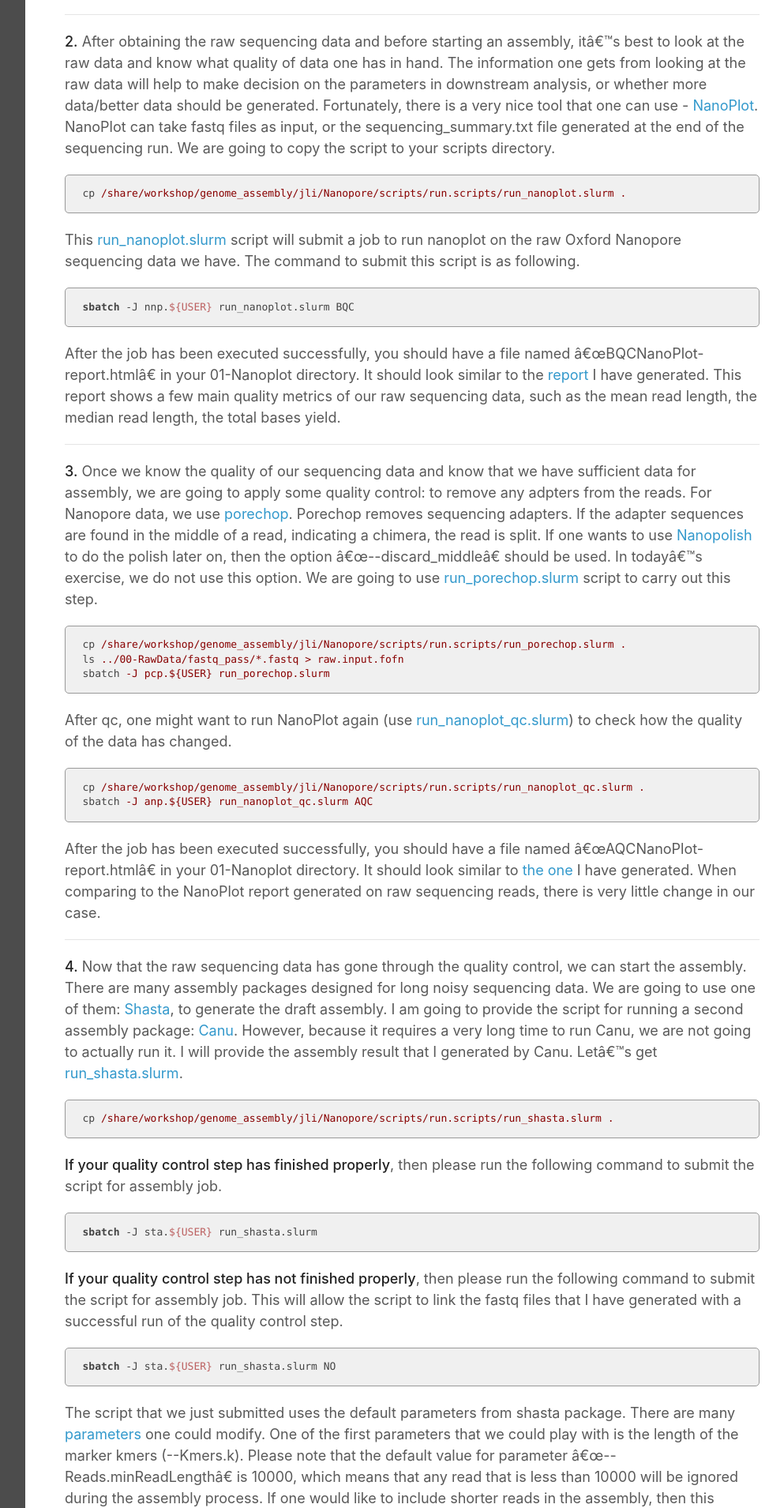
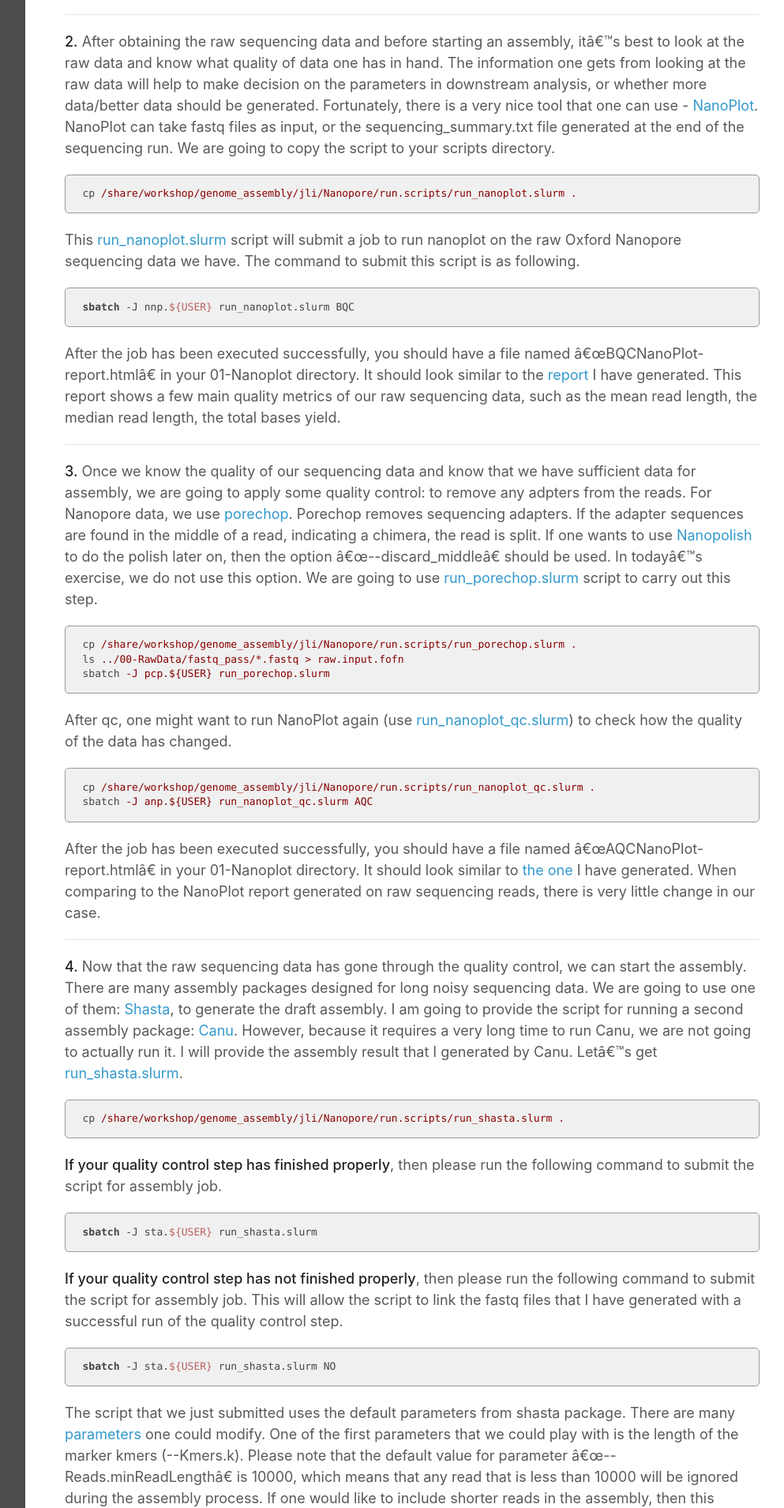
Before and after one commit to ucdavis-bioinformatics-training/2020-Genome_Assembly_Workshop, a Jekyll site: the page built from ONT_Assembly/nanopore.md, in a window 1280 px wide. Shown: the part 1562-3471 px from the top of the page at 79% size, without its empty margins (268-1261 px from the left). Built offline with Jekyll 4.4.1, drawn with Linux system fonts in a browser that asks for light colours; our own code applies the rules of GitHub Pages for plain Markdown files; some of the changed text lies outside the part shown.

Commit message:
update ONT

```diff
--- a/ONT_Assembly/nanopore.md
+++ b/ONT_Assembly/nanopore.md
@@ -42,7 +42,7 @@
 
 **2\.** After obtaining the raw sequencing data and before starting an assembly, it's best to look at the raw data and know what quality of data one has in hand. The information one gets from looking at the raw data will help to make decision on the parameters in downstream analysis, or whether more data/better data should be generated. Fortunately, there is a very nice tool that one can use - [NanoPlot](https://github.com/wdecoster/NanoPlot). NanoPlot can take fastq files as input, or the sequencing_summary.txt file generated at the end of the sequencing run. We are going to copy the script to your scripts directory.
 
-    cp /share/workshop/genome_assembly/jli/Nanopore/scripts/run.scripts/run_nanoplot.slurm .
+    cp /share/workshop/genome_assembly/jli/Nanopore/run.scripts/run_nanoplot.slurm .
 
 This [run_nanoplot.slurm](https://raw.githubusercontent.com/ucdavis-bioinformatics-training/2020-Genome_Assembly_Workshop/master/scripts/ONT/run_nanoplot.slurm) script will submit a job to run nanoplot on the raw Oxford Nanopore sequencing data we have. The command to submit this script is as following.
 
@@ -54,13 +54,13 @@
 
 **3\.** Once we know the quality of our sequencing data and know that we have sufficient data for assembly, we are going to apply some quality control: to remove any adpters from the reads. For Nanopore data, we use [porechop](https://github.com/rrwick/Porechop). Porechop removes sequencing adapters. If the adapter sequences are found in the middle of a read, indicating a chimera, the read is split. If one wants to use [Nanopolish](https://github.com/jts/nanopolish) to do the polish later on, then the option "\-\-discard_middle" should be used. In today's exercise, we do not use this option. We are going to use [run_porechop.slurm](https://raw.githubusercontent.com/ucdavis-bioinformatics-training/2020-Genome_Assembly_Workshop/master/scripts/ONT/run_porechop.slurm) script to carry out this step.
 
-    cp /share/workshop/genome_assembly/jli/Nanopore/scripts/run.scripts/run_porechop.slurm .
+    cp /share/workshop/genome_assembly/jli/Nanopore/run.scripts/run_porechop.slurm .
     ls ../00-RawData/fastq_pass/*.fastq > raw.input.fofn
     sbatch -J pcp.${USER} run_porechop.slurm
 
 After qc, one might want to run NanoPlot again (use [run_nanoplot_qc.slurm](https://raw.githubusercontent.com/ucdavis-bioinformatics-training/2020-Genome_Assembly_Workshop/master/scripts/ONT/run_nanoplot_qc.slurm)) to check how the quality of the data has changed.
 
-    cp /share/workshop/genome_assembly/jli/Nanopore/scripts/run.scripts/run_nanoplot_qc.slurm .
+    cp /share/workshop/genome_assembly/jli/Nanopore/run.scripts/run_nanoplot_qc.slurm .
     sbatch -J anp.${USER} run_nanoplot_qc.slurm AQC
 
 After the job has been executed successfully, you should have a file named "AQCNanoPlot-report.html" in your 01-Nanoplot directory. It should look similar to [the one](AQCNanoPlot-report.html) I have generated. When comparing to the NanoPlot report generated on raw sequencing reads, there is very little change in our case.
@@ -69,7 +69,7 @@
 
 **4\.** Now that the raw sequencing data has gone through the quality control, we can start the assembly. There are many assembly packages designed for long noisy sequencing data. We are going to use one of them: [Shasta](https://github.com/chanzuckerberg/shasta), to generate the draft assembly. I am going to provide the script for running a second assembly package: [Canu](https://canu.readthedocs.io/en/latest/). However, because it requires a very long time to run Canu, we are not going to actually run it. I will provide the assembly result that I generated by Canu. Let's get [run_shasta.slurm](https://raw.githubusercontent.com/ucdavis-bioinformatics-training/2020-Genome_Assembly_Workshop/master/scripts/ONT/run_shasta.slurm).
 
-    cp /share/workshop/genome_assembly/jli/Nanopore/scripts/run.scripts/run_shasta.slurm .
+    cp /share/workshop/genome_assembly/jli/Nanopore/run.scripts/run_shasta.slurm .
 
 **If your quality control step has finished properly**, then please run the following command to submit the script for assembly job.
 
@@ -93,7 +93,7 @@
 
 **5\.** After generating the draft assembly, the next step is to polish it. [Racon](https://github.com/isovic/racon) is a tool to generate consensus sequences of a draft assembly that was created by a tool without a consensus step. It requires three files as input: the file that contains the sequences used for correction, the file that contains the sequences to be corrected, and the file that contains the overlaps between the aforementioned two sets of sequences. The [run_racon.slurm](https://raw.githubusercontent.com/ucdavis-bioinformatics-training/2020-Genome_Assembly_Workshop/master/scripts/ONT/run_racon.slurm) script first creates the overlap between the qced sequences and the draft assembly using [minimap2](https://github.com/lh3/minimap2), then uses racon to polish the draft assembly.
 
-    cp /share/workshop/genome_assembly/jli/Nanopore/scripts/run.scripts/run_racon.slurm .
+    cp /share/workshop/genome_assembly/jli/Nanopore/run.scripts/run_racon.slurm .
 
 **If your assembly step has finished properly**, please use the following command to submit the polishing script.
 
@@ -110,7 +110,7 @@
 
 **6\.** Up until now, we have used only one type of sequencing data: Oxford Nanopore. At this stage, we can add one more data type: Illumina shore read sequencing. Because of the much higher accuracy in sequencing using Illumina technology, it is advantageous to use it to further refine the assembly. We can use [Pilon](https://github.com/broadinstitute/pilon/wiki) to correct leftover errors in the assembly. Pilon is able to address multiple issues in the assembly: SNPs, small In/Dels, large In/dels or block substitution events, gap filling, local misassemblies. The [run_pilon.slurm](https://raw.githubusercontent.com/ucdavis-bioinformatics-training/2020-Genome_Assembly_Workshop/master/scripts/ONT/run_pilon.slurm) script only requires Pilon to correct SNPs and small In/Dels.
 
-    cp /share/worksop/genome_assembly/jli/Nanopore/scripts/run.scripts/run_pilon.slurm .
+    cp /share/worksop/genome_assembly/jli/Nanopore/run.scripts/run_pilon.slurm .
 
     sbatch -J pln.${USER} run_pilon.slurm
 
@@ -119,9 +119,9 @@
 
 **7\.** After the polishing processes, one important step is to remove any duplicated regions in the assembly. This step is necessary, especially in highly heterozygous genomes, when regional heterogeneity is so high that haplotype homology is not recognized by the assembler. The available packages for this purpose ([purge_haplotigs](https://bitbucket.org/mroachawri/purge_haplotigs/src/master/) and [purge_dups](https://github.com/dfguan/purge_dups)) use read depth as the metric in determining the duplicated regions. Today, we are going to use purge_dups in this step. The [run_purge_map.slurm](https://raw.githubusercontent.com/ucdavis-bioinformatics-training/2020-Genome_Assembly_Workshop/master/scripts/ONT/run_purge_map.slurm) script aligns all sequencing reads to the polished assembly. The [run_purge_purge.slurm](https://raw.githubusercontent.com/ucdavis-bioinformatics-training/2020-Genome_Assembly_Workshop/master/scripts/ONT/run_purge_purge.slurm) generates the read depth information and finally carries out the purging of duplications. The [run_purge.sh](https://raw.githubusercontent.com/ucdavis-bioinformatics-training/2020-Genome_Assembly_Workshop/master/scripts/ONT/run_purge.sh) script submits the two aforementioned scripts, with the second depending on the success of the first.
 
-    cp /share/workshop/genome_assembly/jli/Nanopore/scripts/run.scripts/run_purge_map.slurm .
-    cp /share/workshop/genome_assembly/jli/Nanopore/scripts/run.scripts/run_purge_purge.slurm .
-    cp /share/workshop/genome_assembly/jli/Nanopore/scripts/run.scripts/run_purge.sh .
+    cp /share/workshop/genome_assembly/jli/Nanopore/run.scripts/run_purge_map.slurm .
+    cp /share/workshop/genome_assembly/jli/Nanopore/run.scripts/run_purge_purge.slurm .
+    cp /share/workshop/genome_assembly/jli/Nanopore/run.scripts/run_purge.sh .
 
 **If you have finished the above polishing step**, then use the following command to submit this job.
 
@@ -138,13 +138,13 @@
 
 **8\.1** First, one may run BUSCO to assess the completeness of the assembled gene space. The [run_busco.slurm](https://raw.githubusercontent.com/ucdavis-bioinformatics-training/2020-Genome_Assembly_Workshop/master/scripts/ONT/run_busco.slurm) script runs busco using the embryophyta_odb10 dataset and arabidopsis as the augustus training species. The result of busco run is [here](short_summary.specific.embryophyta_odb10.assembly.before.purge.txt).
 
-    cp /share/workshop/genome_assembly/jli/Nanopore/scripts/run.scripts/run_busco.slurm .
+    cp /share/workshop/genome_assembly/jli/Nanopore/run.scripts/run_busco.slurm .
     sbatch -J bsc.${USER} run_busco.slurm
 
 
 **8.\2.** When we try using different parameters to generate assembly, or we would like to compare our assembly to a reference, we can produce a dotplot between two assemblies. One way to produce this dotplot is to use [Mummer](https://github.com/mummer4/mummer/blob/master/MANUAL.md) package. The [run_mummer.slurm](https://raw.githubusercontent.com/ucdavis-bioinformatics-training/2020-Genome_Assembly_Workshop/master/scripts/ONT/run_mummer.slurm) script aligns the medaka polished Shasta assembly to the Canu assembly and creat a dotplot between the two assemblies.
 
-    cp /share/workshop/genome_assembly/jli/Nanopore/scripts/run.scripts/run_mummer.slurm .
+    cp /share/workshop/genome_assembly/jli/Nanopore/run.scripts/run_mummer.slurm .
 
     sbatch -J nuc.${USER} run_mummer.sh
 
```
Also changed, not shown: other parts of ONT_Assembly/nanopore.md (+1 -1 lines).
